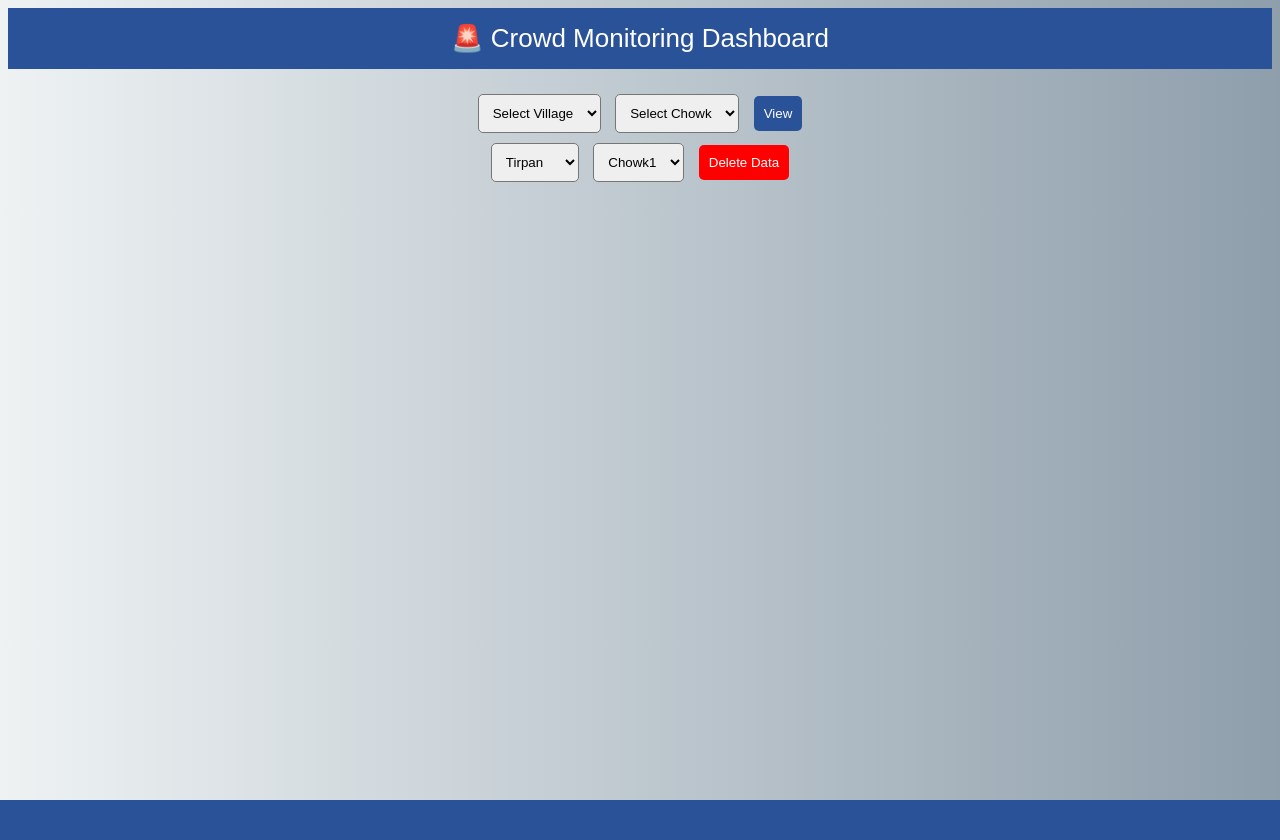
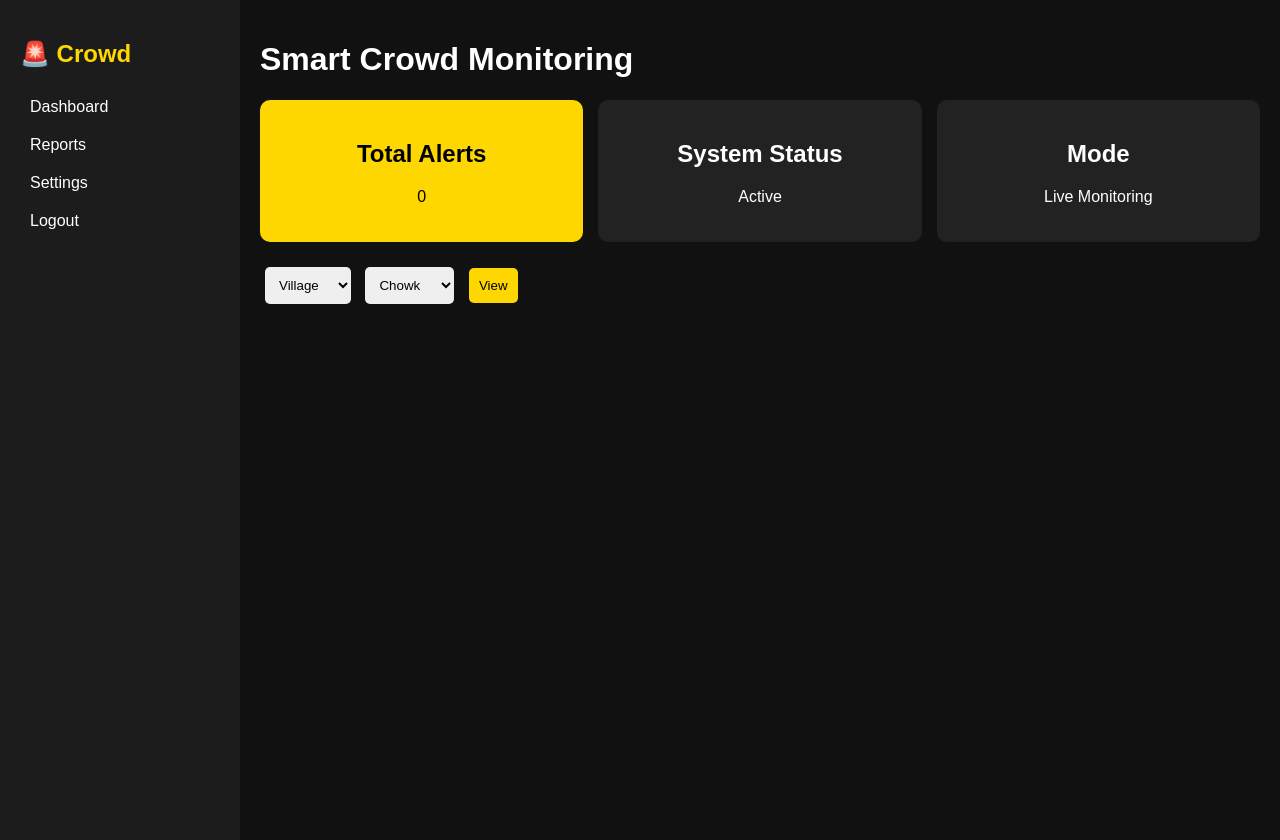
Before and after one commit to vighnesh-patil23/Crowd-system1, a Flask app: page /dashboard in a window 1280 px wide. Before the commit the page ends 800 px from the top, so only its background shows below. Run offline with Flask 3, Linux system fonts and the light colour scheme; the visitor is signed in with stand-in values (Sample User, id 1); data that the repository does not hold is empty.

Commit message:
Update dashboard.html

```diff
--- a/templates/dashboard.html
+++ b/templates/dashboard.html
@@ -1,110 +1,163 @@
 <!DOCTYPE html>
 <html>
 <head>
-<title>Dashboard</title>
-
-<meta http-equiv="refresh" content="5">
+<title>Smart Dashboard</title>
+<meta name="viewport" content="width=device-width, initial-scale=1">
 
 <style>
+
 body{
+    margin:0;
     font-family: Arial;
-    background: linear-gradient(to right,#eef2f3,#8e9eab);
+    background:#111;
+    color:white;
+    display:flex;
 }
 
-.header{
-    background:#2a5298;
-    color:white;
-    padding:15px;
-    text-align:center;
-    font-size:26px;
+/* 🔥 SIDEBAR */
+.sidebar{
+    width:200px;
+    background:#1c1c1c;
+    height:100vh;
+    padding:20px;
 }
 
-.select-box{
+.sidebar h2{
+    color:#ffd700;
+}
+
+.sidebar a{
+    display:block;
+    padding:10px;
+    color:white;
+    text-decoration:none;
+}
+
+.sidebar a:hover{
+    background:#333;
+}
+
+/* 🔥 MAIN */
+.main{
+    flex:1;
+    padding:20px;
+}
+
+/* 🔥 TOP CARDS */
+.top{
+    display:flex;
+    gap:15px;
+    flex-wrap:wrap;
+}
+
+.card-top{
+    background:#222;
+    padding:20px;
+    border-radius:10px;
+    flex:1;
+    min-width:150px;
     text-align:center;
-    margin:20px;
+}
+
+.highlight{
+    background:#ffd700;
+    color:black;
+}
+
+/* 🔥 FILTER */
+.filter{
+    margin:20px 0;
 }
 
 select,button{
     padding:10px;
     margin:5px;
     border-radius:5px;
+    border:none;
 }
 
 button{
-    background:#2a5298;
-    color:white;
-    border:none;
+    background:#ffd700;
+    cursor:pointer;
 }
 
-.delete-btn{
-    background:red;
+/* 🔥 DATA CARDS */
+.grid{
+    display:flex;
+    flex-wrap:wrap;
+    gap:15px;
 }
 
-.container{
-    display:flex;
-    flex-wrap:wrap;
-    justify-content:center;
+.data-card{
+    background:#222;
+    padding:15px;
+    border-radius:10px;
+    width:250px;
 }
 
-.card{
-    background:white;
-    margin:15px;
-    padding:15px;
-    width:270px;
-    border-radius:10px;
-    box-shadow:0 0 10px rgba(0,0,0,0.2);
-    text-align:center;
-}
-
-.card img{
+.data-card img{
     width:100%;
+    border-radius:8px;
 }
 
 .count{
-    color:red;
+    color:#ff4d4d;
     font-weight:bold;
 }
+
+.delete{
+    background:red;
+    color:white;
+    width:100%;
+    margin-top:10px;
+}
+
 </style>
-
-<script>
-function updateChowk() {
-    var village = document.getElementById("village").value;
-    var chowk = document.getElementById("chowk");
-
-    chowk.innerHTML = "";
-
-    chowk.innerHTML = "<option>Chowk1</option><option>Chowk2</option><option>Chowk3</option>";
-}
-</script>
 
 </head>
 
 <body>
 
-<div class="header">
-🚨 Crowd Monitoring Dashboard
+<!-- 🔥 SIDEBAR -->
+<div class="sidebar">
+<h2>🚨 Crowd</h2>
+<a href="#">Dashboard</a>
+<a href="#">Reports</a>
+<a href="#">Settings</a>
+<a href="/logout">Logout</a>
 </div>
 
-<div class="select-box">
+<!-- 🔥 MAIN -->
+<div class="main">
+
+<h1>Smart Crowd Monitoring</h1>
+
+<!-- 🔥 TOP STATS -->
+<div class="top">
+
+<div class="card-top highlight">
+<h2>Total Alerts</h2>
+<p>{{data|length}}</p>
+</div>
+
+<div class="card-top">
+<h2>System Status</h2>
+<p>Active</p>
+</div>
+
+<div class="card-top">
+<h2>Mode</h2>
+<p>Live Monitoring</p>
+</div>
+
+</div>
+
+<!-- 🔥 FILTER -->
+<div class="filter">
 
 <form method="post">
-<select id="village" name="village" onchange="updateChowk()">
-<option value="">Select Village</option>
-<option>Tirpan</option>
-<option>Kotoli</option>
-<option>Shirgao</option>
-<option>Kerli</option>
-</select>
-
-<select id="chowk" name="chowk">
-<option>Select Chowk</option>
-</select>
-
-<button>View</button>
-</form>
-
-<form method="post" action="/delete">
 <select name="village">
+<option value="">Village</option>
 <option>Tirpan</option>
 <option>Kotoli</option>
 <option>Shirgao</option>
@@ -112,29 +165,42 @@ function updateChowk() {
 </select>
 
 <select name="chowk">
+<option value="">Chowk</option>
 <option>Chowk1</option>
 <option>Chowk2</option>
 <option>Chowk3</option>
 </select>
 
-<button class="delete-btn">Delete Data</button>
+<button>View</button>
 </form>
 
 </div>
 
-<div class="container">
+<!-- 🔥 DATA -->
+<div class="grid">
 
 {% for row in data %}
-<div class="card">
+<div class="data-card">
+
 <p><b>Time:</b> {{row[1]}}</p>
-<p><b>Village:</b> {{row[2]}}</p>
-<p><b>Chowk:</b> {{row[3]}}</p>
+<p><b>{{row[2]}} - {{row[3]}}</b></p>
+
 <p class="count">People: {{row[4]}}</p>
+
 <img src="/uploads/{{row[5]}}">
+
+<form method="post" action="/delete">
+<input type="hidden" name="village" value="{{row[2]}}">
+<input type="hidden" name="chowk" value="{{row[3]}}">
+<button class="delete">Delete</button>
+</form>
+
 </div>
 {% endfor %}
 
 </div>
 
+</div>
+
 </body>
 </html>
```
